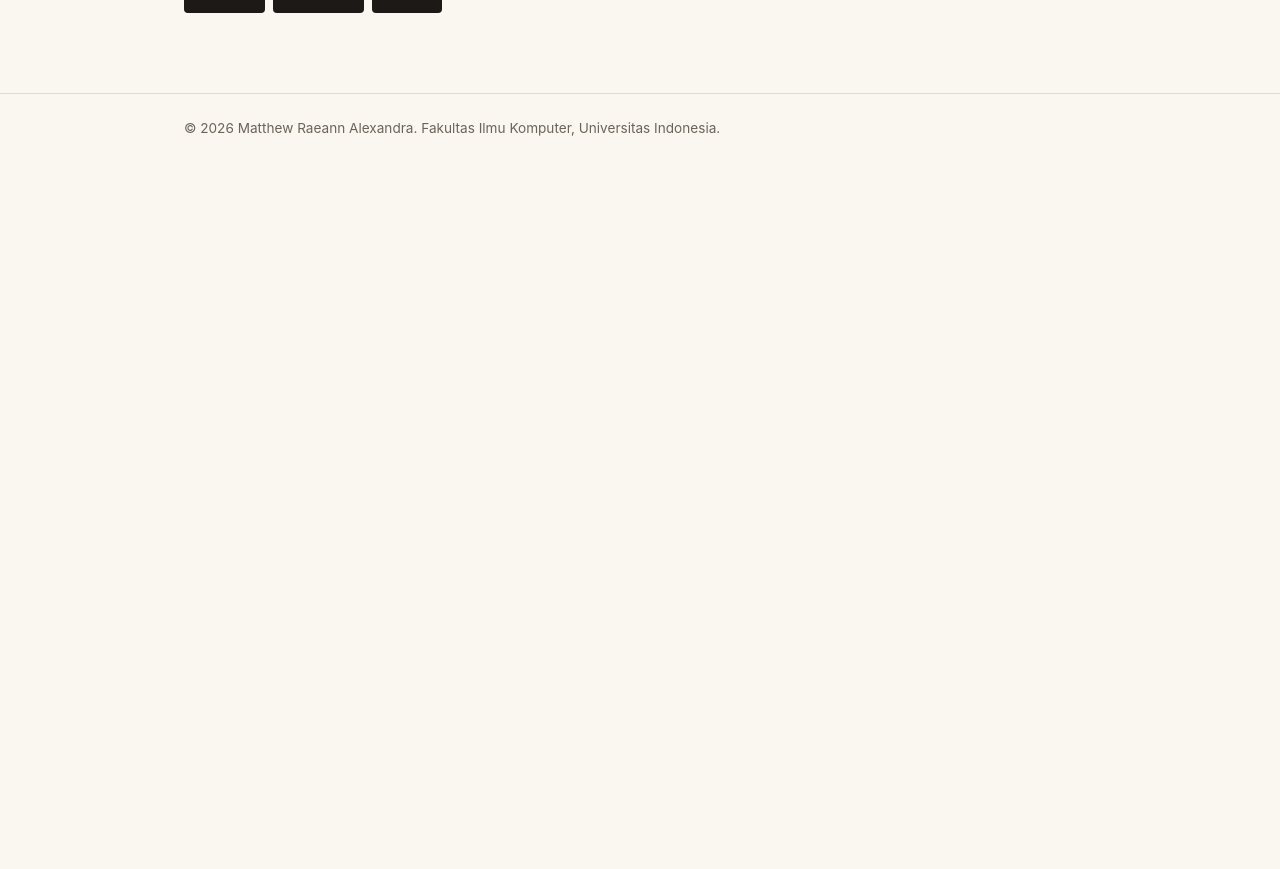
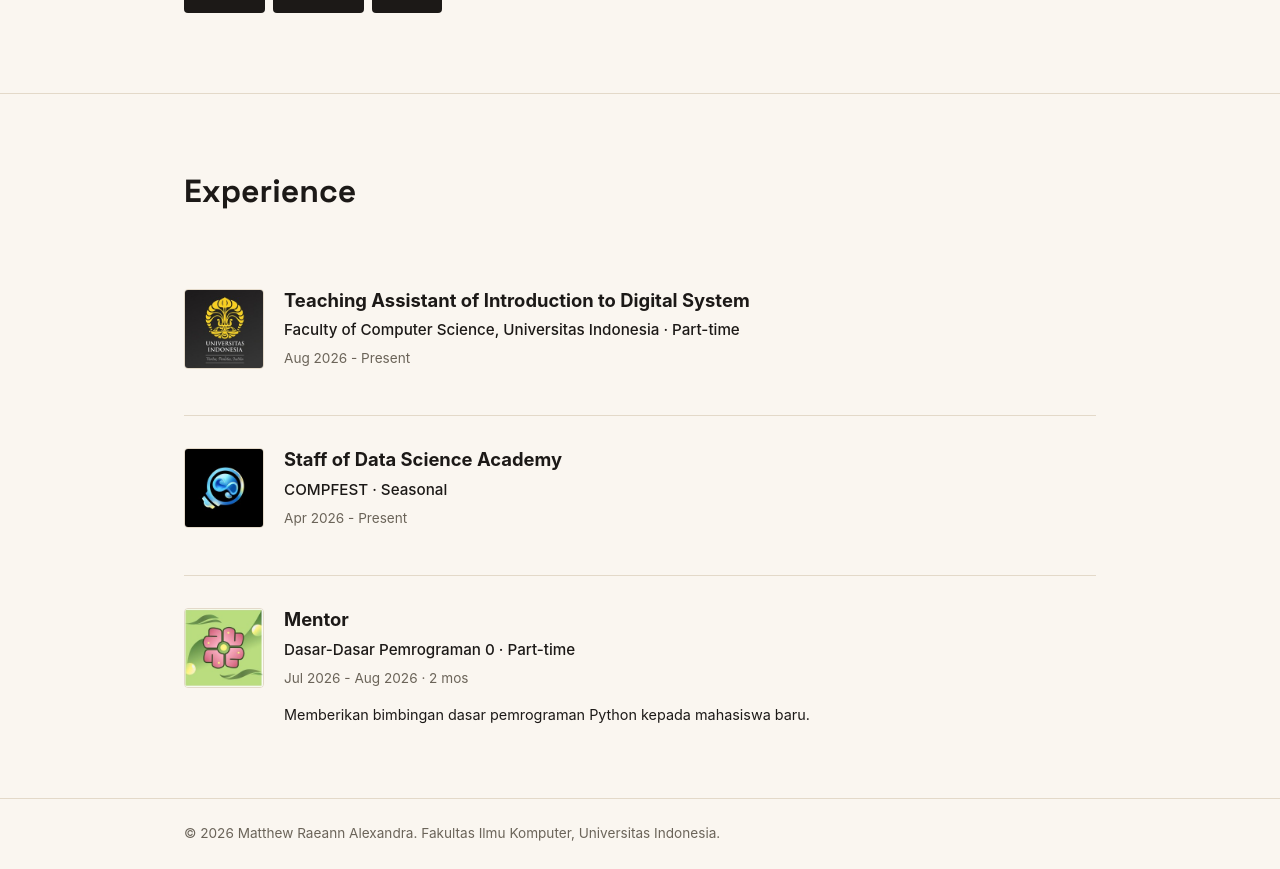
Before and after one commit to matthewraeann/myportofolio, a Django app: page / in a window 1280 px wide. Shown: the part 578-1447 px from the top of the page. Before the commit the page ends 714 px from the top, so only its background shows below. Run offline with Django 5.2, Linux system fonts and the light colour scheme.

Commit message:
feat: add experience section to portfolio

```diff
--- a/static/css/style.css
+++ b/static/css/style.css
@@ -193,3 +193,95 @@ h1, .brand {
         justify-content: flex-start;
     }
 }
+
+/*Task 1, Portofolio Section (Experience and Academy)*/
+.portofolio {
+    padding: 4.5rem 0;
+    border-top: 1px solid var(--line);
+}
+
+.section-title {
+    font-family: "Space Grotesk", -apple-system, sans-serif;
+    font-size: 2rem;
+    margin-bottom: 2.5rem;
+    color: var(--ink);
+}
+
+.experience-list {
+    display: flex;
+    flex-direction: column;
+}
+
+.experience-item {
+    display: flex;
+    gap: 1.25rem;
+    padding: 2rem 0;
+    border-bottom: 1px solid var(--line);
+}
+
+.experience-item:last-child {
+    border-bottom: none;
+    padding-bottom: 0;
+}
+
+.exp-logo {
+    flex-shrink: 0;
+    width: 80px;
+    height: 80px;
+    background-color: var(--paper);
+    border: 1px solid var(--line);
+    border-radius: var(--radius);
+    overflow: hidden;
+    display: flex;
+    align-items: center;
+    justify-content: center;
+}
+
+.exp-logo img {
+    width: 100%;
+    height: 100%;
+    object-fit: cover;
+}
+
+.exp-content {
+    display: flex;
+    flex-direction: column;
+    gap: 0.35rem;
+}
+
+.exp-title {
+    font-size: 1.15rem;
+    font-weight: 700;
+    color: var(--ink);
+    line-height: 1.3;
+}
+
+.exp-org {
+    font-size: 0.95rem;
+    color: var(--ink);
+    font-weight: 500;
+}
+
+.exp-meta {
+    font-size: 0.85rem;
+    color: var(--text-muted);
+}
+
+.exp-desc {
+    font-size: 0.9rem;
+    color: var(--ink);
+    margin-top: 0.5rem;
+    max-width: 700px;
+}
+
+@media (max-width: 600px) {
+    .experience-item {
+        flex-direction: column;
+        gap: 1rem;
+    }
+
+    .exp-logo {
+        width: 64px;
+        height: 64px;
+    }
+}
--- a/templates/index.html
+++ b/templates/index.html
@@ -50,6 +50,51 @@
                 </div>
             </div>
         </section>
+
+        <section class="portofolio" id="experience">
+            <div class="container">
+                <h2 class="section-title">Experience</h2>
+                <div class="experience-list">
+
+                    <div class="experience-item">
+                        <div class="exp-logo">
+                            <img src="/static/img/faculty_of_computer_science_universitas_indonesia_logo.jpg" alt="Logo Fakultas Ilmu Komputer Universitas Indonesia">
+                        </div>
+                        <div class="exp-content">
+                            <h3 class="exp-title">Teaching Assistant of Introduction to Digital System</h3>
+                            <p class="exp-org">Faculty of Computer Science, Universitas Indonesia &middot; Part-time</p>
+                            <p class="exp-meta">Aug 2026 - Present</p>
+                            <p class="exp-desc"></p>
+                        </div>
+                    </div>
+
+                    <div class="experience-item">
+                        <div class="exp-logo">
+                            <img src="/static/img/compfest_logo.jpg" alt="Logo COMPFEST">
+                        </div>
+                        <div class="exp-content">
+                            <h3 class="exp-title">Staff of Data Science Academy</h3>
+                            <p class="exp-org">COMPFEST &middot; Seasonal</p>
+                            <p class="exp-meta">Apr 2026 - Present</p>
+                            <p class="exp-desc"></p>
+                        </div>
+                    </div>
+
+                    <div class="experience-item">
+                        <div class="exp-logo">
+                            <img src="/static/img/ddp0_logo.jpg" alt="Logo DDP0">
+                        </div>
+                        <div class="exp-content">
+                            <h3 class="exp-title">Mentor</h3>
+                            <p class="exp-org">Dasar-Dasar Pemrograman 0 &middot; Part-time</p>
+                            <p class="exp-meta">Jul 2026 - Aug 2026 &middot; 2 mos</p>
+                            <p class="exp-desc">Memberikan bimbingan dasar pemrograman Python kepada mahasiswa baru.</p>
+                        </div>
+                    </div>
+
+                </div>
+            </div>
+        </section>
     </main>
 
     <footer class="site-footer">
```
Also changed, not shown: static/img/compfest_logo.jpg (added), static/img/ddp0_logo.jpg (added), static/img/faculty_of_computer_science_universitas_indonesia_logo.jpg (added).
